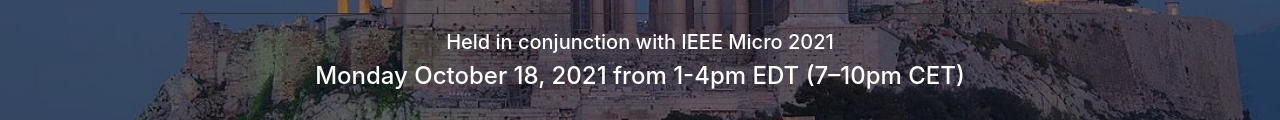
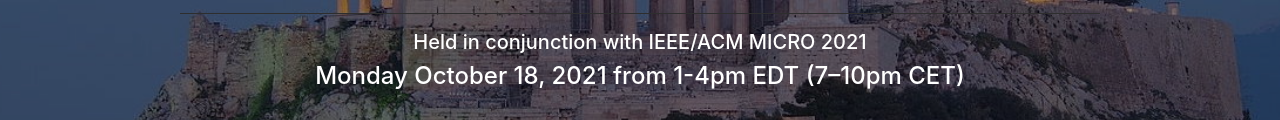
Before and after one commit to CloudMicroWorkshop/CloudMicroWorkshop.github.io, a plain HTML site: page index.html in a window 1280 px wide. Shown: the part 300-420 px from the top of the page. Drawn offline with nearby package versions, Linux system fonts and the light colour scheme.

Commit message:
Fix MICRO

```diff
--- a/index.html
+++ b/index.html
@@ -34,7 +34,7 @@
          <p></p>
              <h1>Cloud@MICRO Virtual Workshop</h1>
              <hr>
-             <h5>Held in conjunction with IEEE Micro 2021</h5>
+             <h5>Held in conjunction with IEEE/ACM MICRO 2021</h5>
              <h4>Monday October 18, 2021 from 1-4pm EDT (7–10pm CET)</h4>
              <p></p>
          </div>
```
